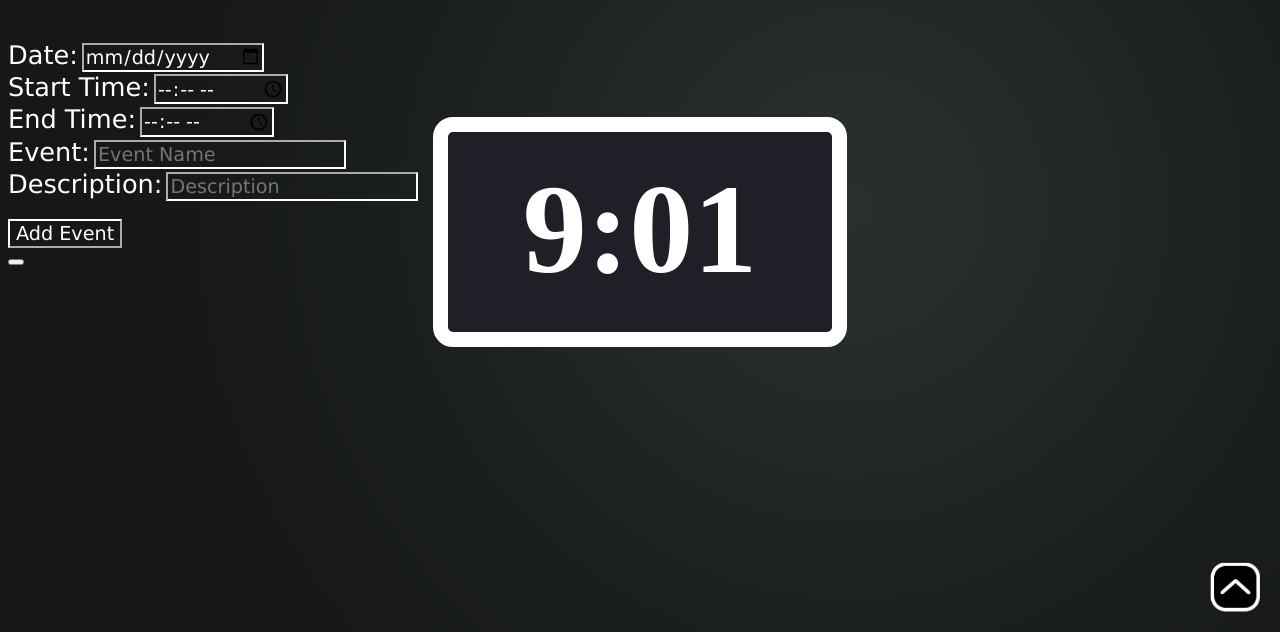
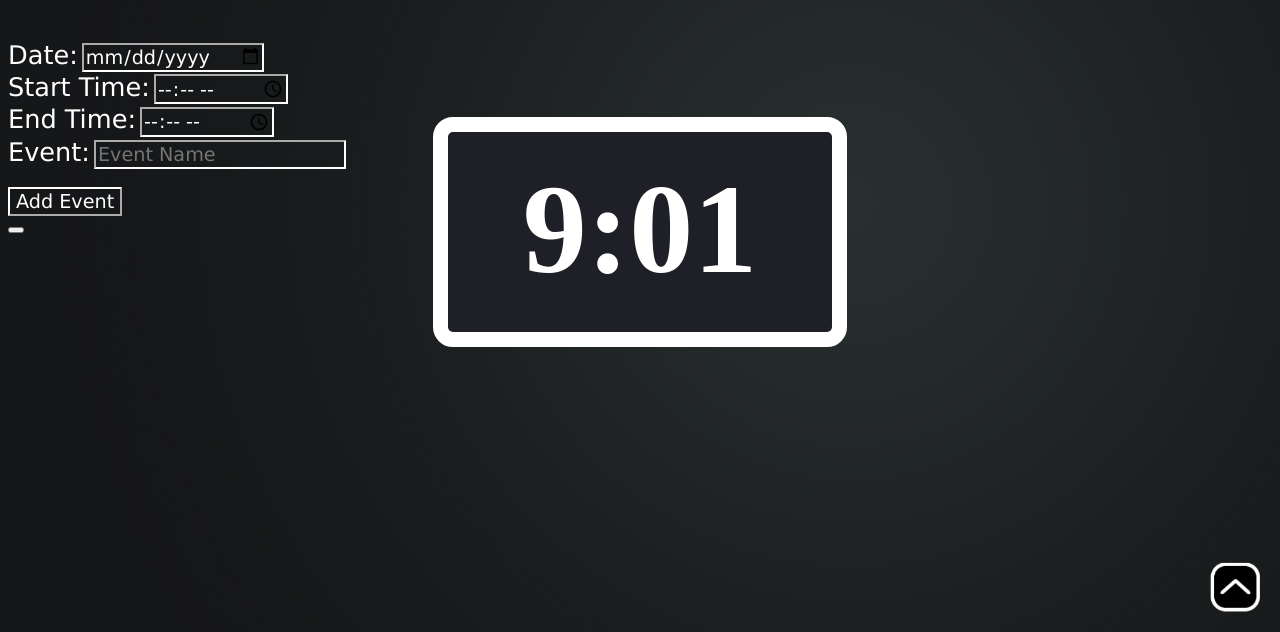
Before and after one commit to Augniv-Dale-Eli/Hacktj10, a plain HTML site: page docs/digitalSchedule.html in a window 1280 px wide. Shown: the part 168-800 px from the top of the page. Drawn offline with nearby package versions, Linux system fonts and the light colour scheme.

Commit message:
no description

```diff
--- a/docs/digitalSchedule.html
+++ b/docs/digitalSchedule.html
@@ -45,11 +45,9 @@
       <input type="time" id="time2" style="color: white; background-color: transparent; border-color: white; font-family: Verdana; font-size:1.5vw;" >
       <br>
       <label for="event" style="color:white; font-family: Verdana;; font-size:2vw;">Event:</label>
-      <input type="text" id="event"  style="color: white; background-color: transparent; border-color: white; font-family: Verdana; font-size:1.5vw;" placeholder = "Event Name">
+      <input type="text" id="event" style="color: white; background-color: transparent; border-color: white; font-family: Verdana; font-size:1.5vw;" placeholder = "Event Name">
       <br>
-      <label for="desc" style="color:white; font-family: Verdana;; font-size:2vw;">Description:</label>
-      <input type="text" id="desc"  style="color: white; background-color: transparent; border-color: white; font-family: Verdana; font-size:1.5vw;" placeholder = "Description">
-      <br/><br/>
+      <br/>
       <input type="button" value="Add Event" onclick="addEvent()" style="color: white; background-color: transparent; border-color: white; font-family: Verdana; font-size:1.5vw;">
     </form>
 
```
